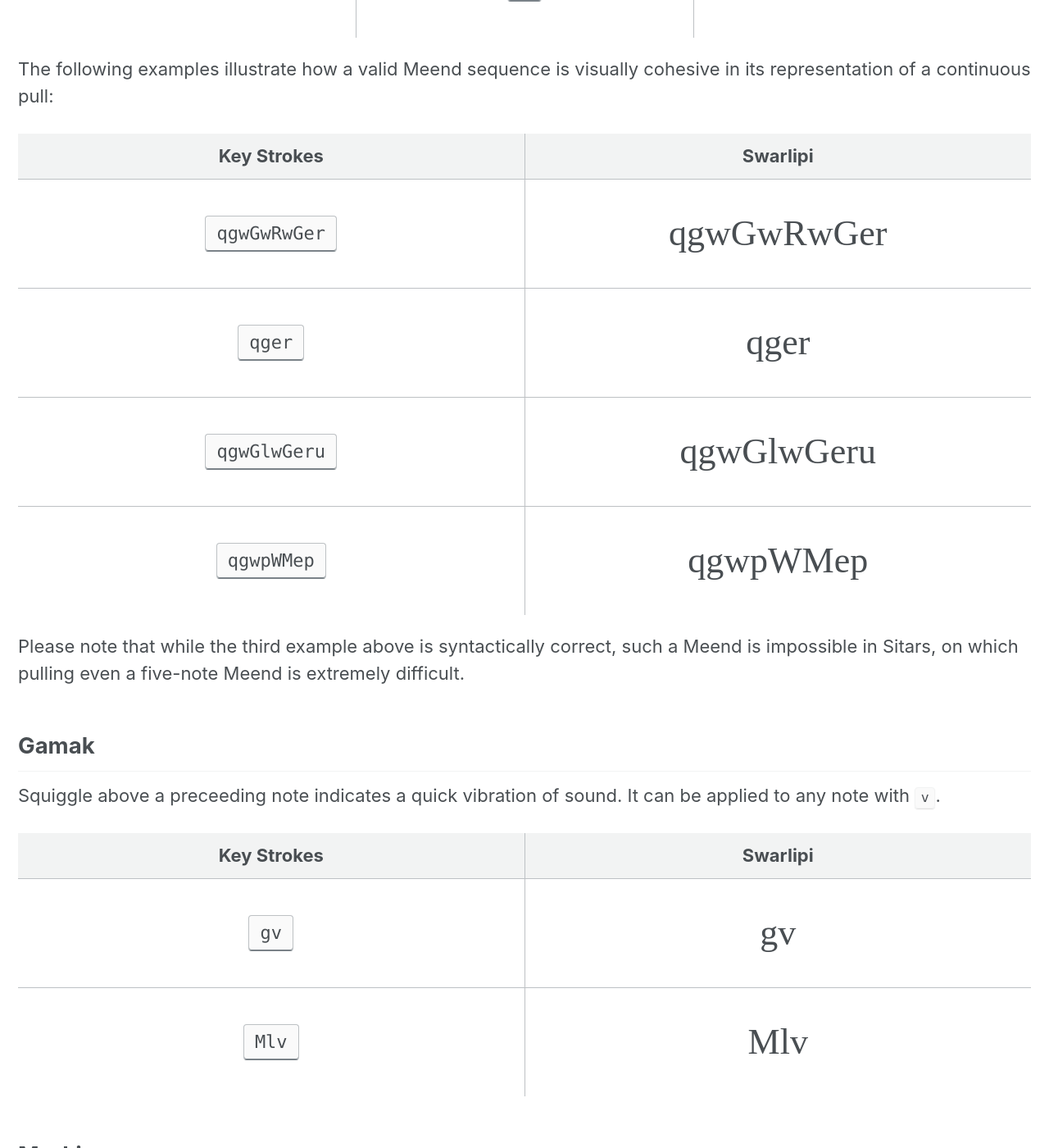
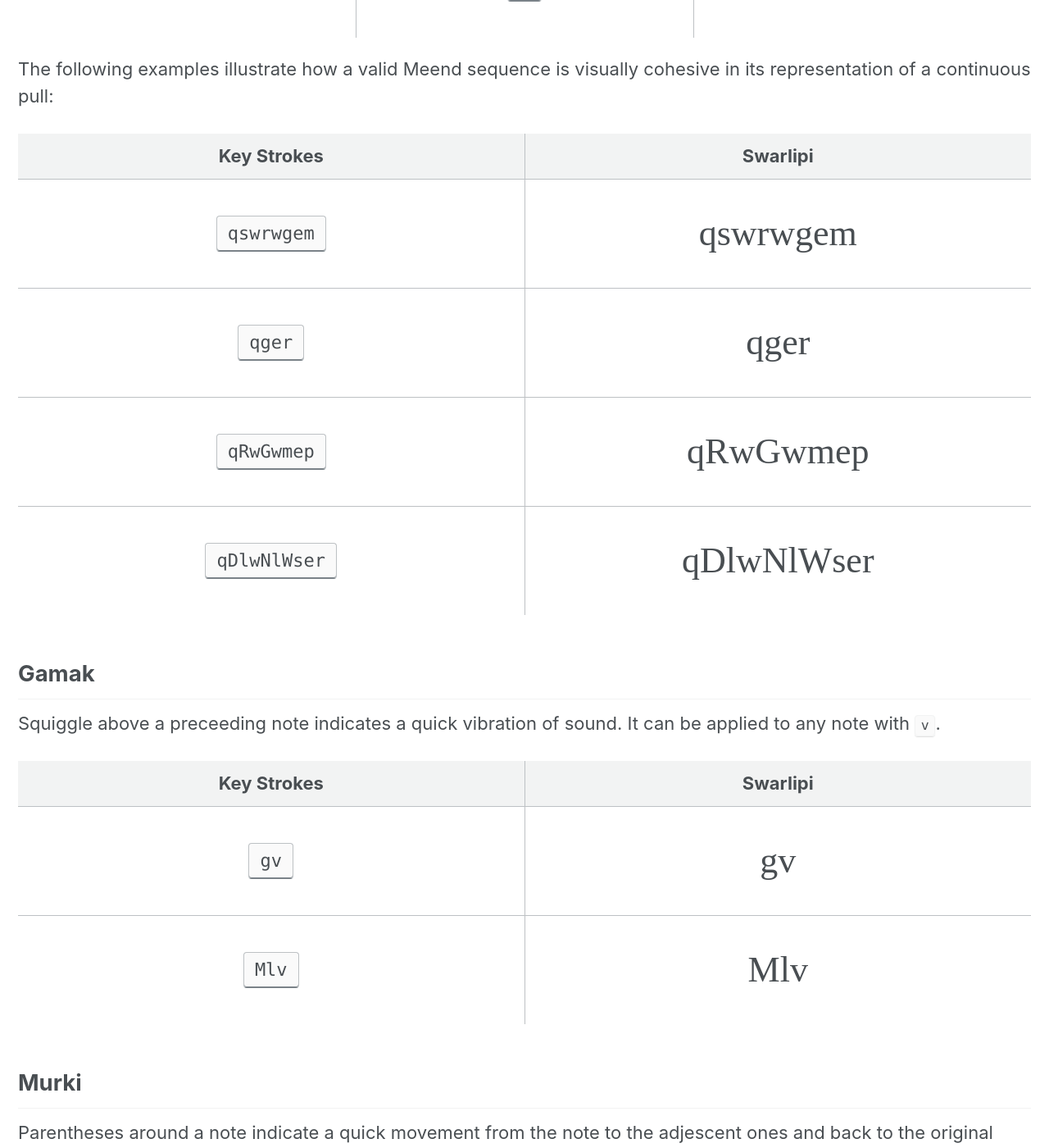
Before and after one commit to omenad/fonts, a Jekyll site: the page built from docs/_pages/ome-swarlipi.md, in a window 1280 px wide and 1400 px high, scrolled down 6768 px. Shown: the whole window at 82% size. Built offline with Jekyll 4.4.1, drawn with Linux system fonts in a browser that asks for light colours; a style sheet for code colours, icons or effects is not loaded.

Commit message:
Make Meend examples more realistic
These suggestions come from Dr. Ragini Trivedi.

```diff
--- a/docs/_pages/ome-swarlipi.md
+++ b/docs/_pages/ome-swarlipi.md
@@ -112,12 +112,10 @@
 {:.keymap.swarlipi}
 | Key Strokes  | Swarlipi   |
 |--------------|------------|
-| `qgwGwRwGer` | qgwGwRwGer |
+| `qswrwgem`   | qswrwgem   |
 | `qger`       | qger       |
-| `qgwGlwGeru` | qgwGlwGeru |
-| `qgwpWMep`   | qgwpWMep   |
-
-Please note that while the third example above is syntactically correct, such a Meend is impossible in Sitars, on which pulling even a five-note Meend is extremely difficult.
+| `qRwGwmep`   | qRwGwmep   |
+| `qDlwNlWser` | qDlwNlWser |
 
 ## Gamak
 
```
Also changed, not shown: docs/_pages/ome-bhatkhande-english.md (+3 -5 lines), docs/_pages/ome-bhatkhande-hindi.md (+3 -5 lines).
